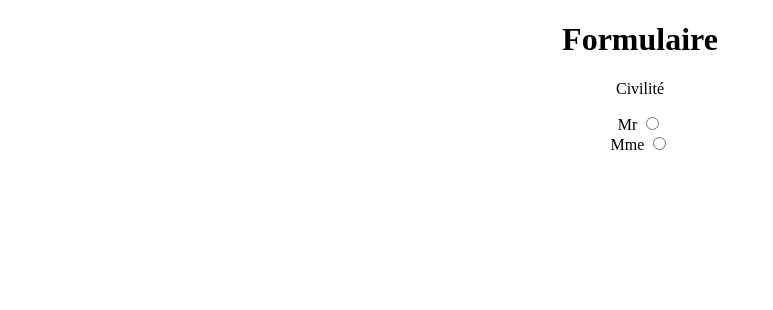
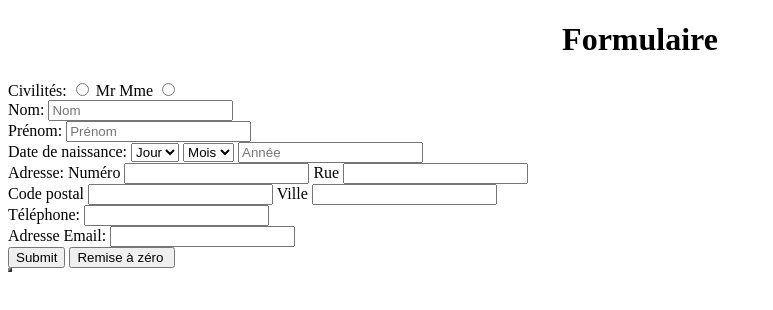
Before and after one commit to yannmrt/TPWeb, a plain HTML site: page HTML/formulaire1.html in a window 1280 px wide. Shown: the whole page, without its empty margins (0-773 px from the left). Drawn offline with Linux system fonts and the light colour scheme.

Commit message:
Envoie formulaire

```diff
--- a/HTML/formulaire1.html
+++ b/HTML/formulaire1.html
@@ -10,18 +10,87 @@
             <h1>Formulaire</h1>
         </div>
 
-        <div align="center">
+        <table border=2 with=60%>
             <form method="" action="">
-                <p>Civilité</p>
                 <div>
+                    <span>Civilités:</span>
+                    <input type="radio" id="Mr" name="Mr" value="Mr">
                     <label for="Civilité">Mr</label>
-                    <input type="radio" id="Mr" name="Mr" value="Mr">
-                </div>
-                <div>
                     <label for="Civilité">Mme</label>
                     <input type="radio" id="Mme" name="Mme" value="Mme">
                 </div>
+                <div>
+                    <span>Nom:</span>
+                    <input type="text" id="nom" name="nom" placeholder="Nom">
+                </div>
+                <div>
+                    <span>Prénom:</span>
+                    <input type="text" id="prenom" name="prenom" placeholder="Prénom">
+                </div>
+                <div>
+                    <span>Date de naissance:</span>
+                    <select>
+                        <option value="">Jour</option>
+                        <option value="1">1</option>
+                        <option value="2">2</option>
+                        <option value="3">3</option>
+                        <option value="4">4</option>
+                        <option value="5">5</option>
+                        <option value="6">6</option>
+                        <option value="7">7</option>
+                        <option value="8">8</option>
+                    </select>
+                    <select>
+                        <option value="">Mois</option>
+                        <option value="1">1</option>
+                        <option value="2">2</option>
+                        <option value="3">3</option>
+                        <option value="4">4</option>
+                        <option value="5">5</option>
+                        <option value="6">6</option>
+                        <option value="7">7</option>
+                        <option value="8">8</option>
+                        <option value="9">9</option>
+                        <option value="10">10</option>
+                        <option value="11">11</option>
+                        <option value="12">12</option>
+                    </select>
+                    <input type="text" id="annee" name="annee" placeholder="Année">
+                </div>
+                <div>
+                    <span>Adresse:</span>
+
+                    <span>Numéro  </span>
+                    <input type="text" id="numero" name="numero">
+
+                    <span>Rue  </span>
+                    <input type="text" id="rue" name="rue">
+
+                </div>
+                <div>
+
+                    <span>Code postal  </span>
+                    <input type="text" id="codepostal" name="codepostal">
+
+                    <span>Ville  </span>
+                    <input type="text" id="ville" name="ville">
+
+                </div>
+                <div>
+                    <span>Téléphone: </span>
+                    <input type="text" id="numerodetelephone" name="numerodetelephone">
+                </div>
+                <div>
+                    <span>Adresse Email: </span>
+                    <input type="email" id="email" name="email">
+                </div>
+                <div>
+                    <input type="submit" id="submit" name="submit">
+                    <input type="button" value="Remise à zéro " id="return" name="return">
+                </div>
             </form>
+        </table>
+
         </div>
     </body>
 </html>
```
